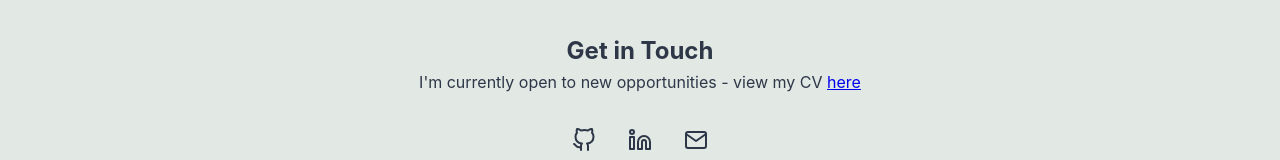
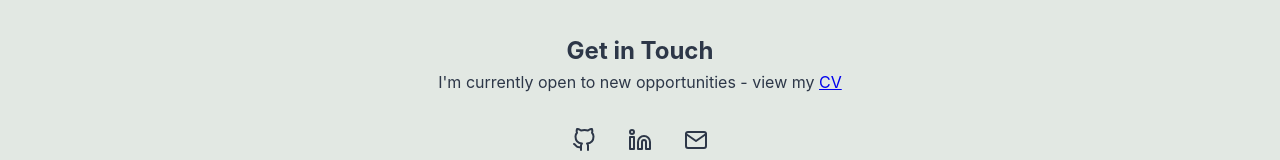
Before and after one commit to A-Wheeto/A-Wheeto.github.io, a plain HTML site: page index.html in a window 1280 px wide. Shown: the part 944-1104 px from the top of the page. Drawn offline with nearby package versions, Linux system fonts and the light colour scheme.

Commit message:
Update link text

```diff
--- a/index.html
+++ b/index.html
@@ -182,7 +182,7 @@
     <section class="contact">
         <div class="container">
             <h2>Get in Touch</h2>
-            <p>I'm currently open to new opportunities - view my CV <a href="cv.html">here</a></p>
+            <p>I'm currently open to new opportunities - view my <a href="cv.html">CV</a></p>
             <div class="social-links">
                 <a href="https://github.com/A-Wheeto" target="_blank">
                     <i data-feather="github"></i>
```
